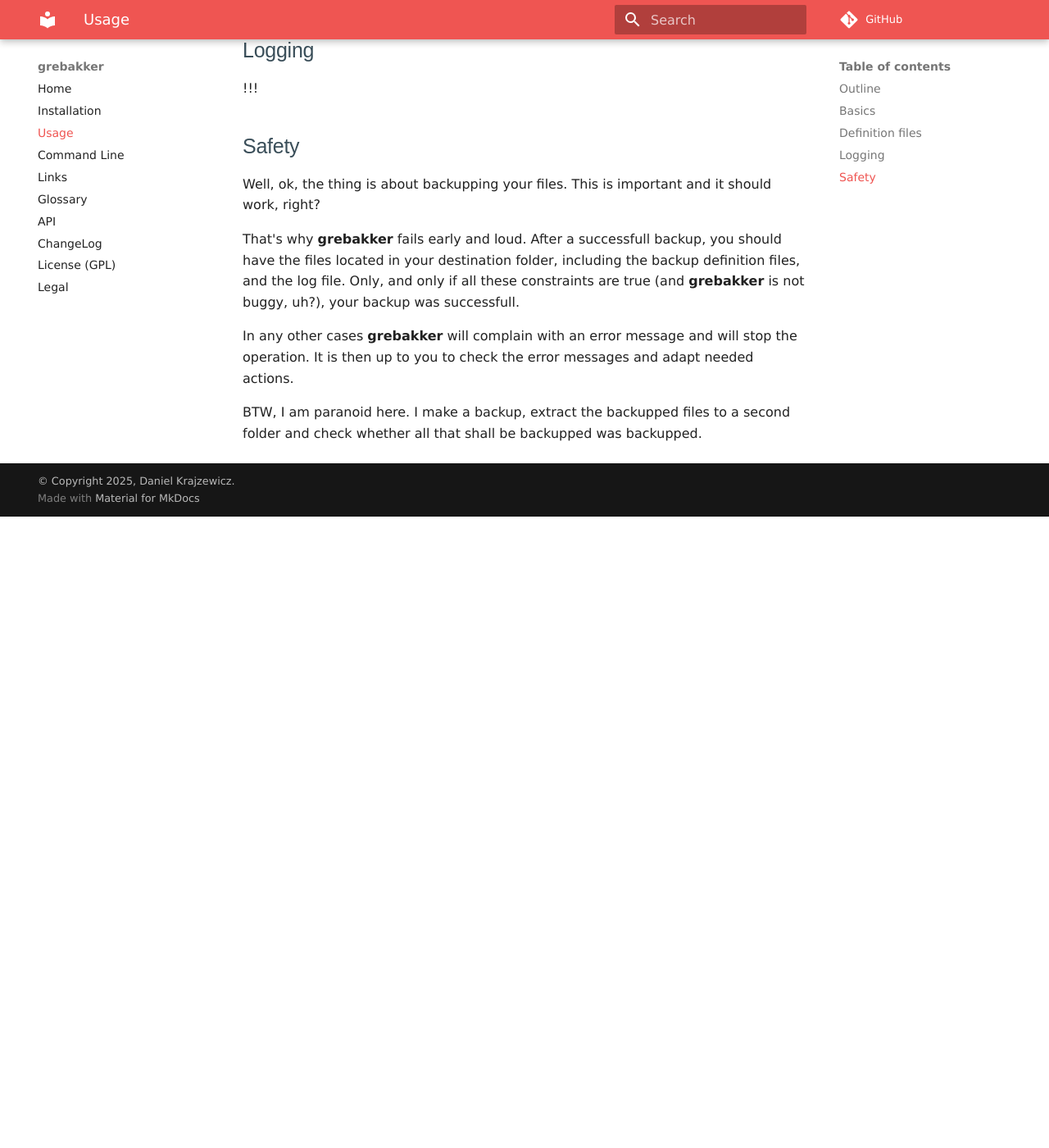
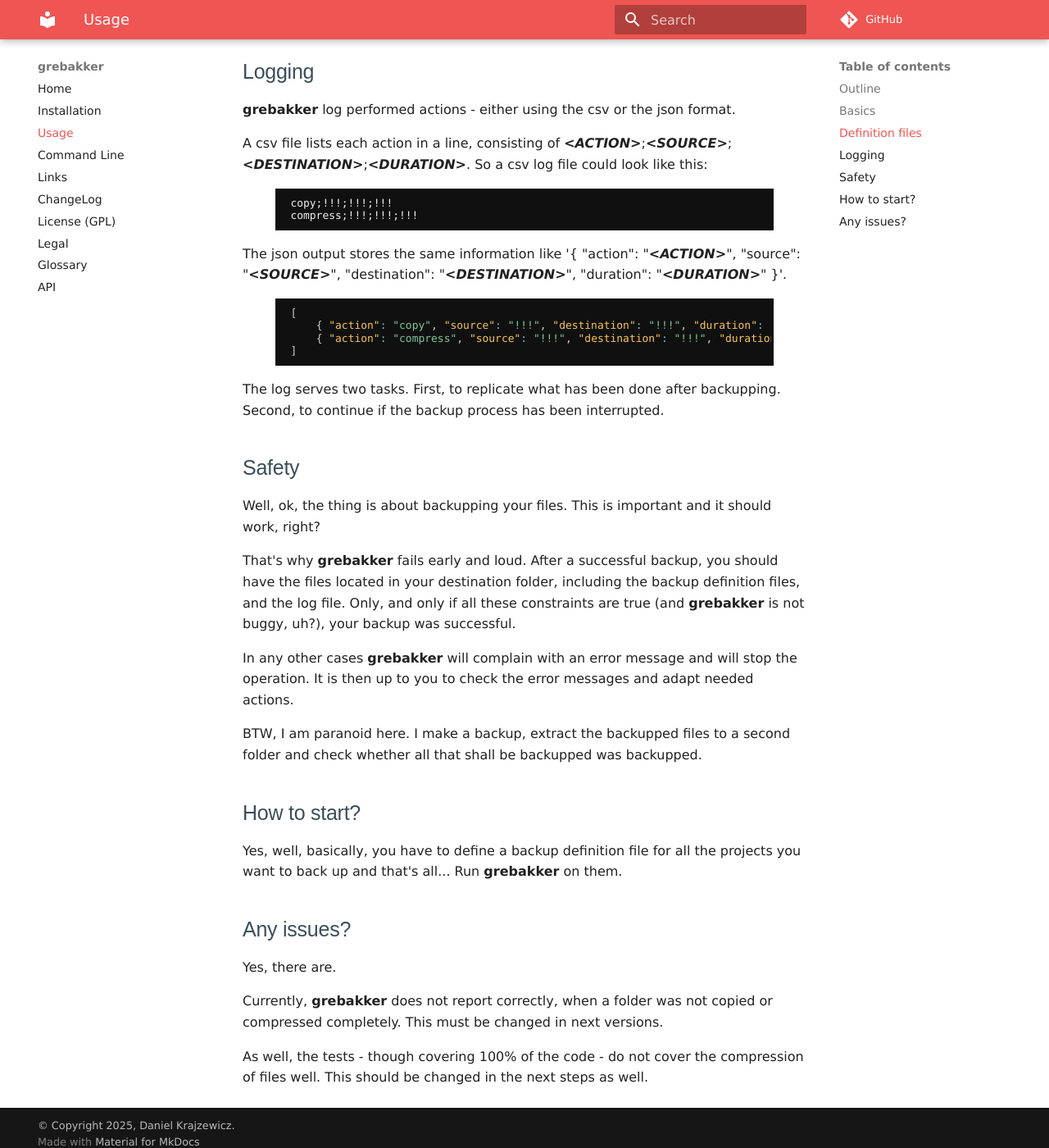
Before and after one commit to dkrajzew/grebakker, an MkDocs documentation site: the page built from docs/usage.md, in a window 1280 px wide and 1400 px high, scrolled down 1463 px. Shown: the whole window at 82% size. Built offline with MkDocs 1.6.1 and Material for MkDocs 9.7.7, drawn with Linux system fonts in a browser that asks for light colours; comment, search, counter and statistics services are not loaded; before the commit the page ends 2093 px from its top, so only the background shows below that; some of the changed text lies outside the part shown.

Commit message:
updating docs

````diff
--- a/docs/usage.md
+++ b/docs/usage.md
@@ -43,20 +43,52 @@ So, when being started, __grebakker__ reads the ```grebakker.json``` file and co
 
 ## Definition files
 
-!!!
+Take the example from above. For each project you want to backup, set up a file that describes how it shall be backupped.
 
 
 ## Logging
 
-!!!
+__grebakker__ log performed actions - either using the csv or the json format.
+
+A csv file lists each action in a line, consisting of ***&lt;ACTION&gt;***;***&lt;SOURCE&gt;***;***&lt;DESTINATION&gt;***;***&lt;DURATION&gt;***. So a csv log file could look like this:
+
+```csv
+copy;!!!;!!!;!!!
+compress;!!!;!!!;!!!
+```
+
+The json output stores the same information like '{ "action": "***&lt;ACTION&gt;***", "source": "***&lt;SOURCE&gt;***", "destination": "***&lt;DESTINATION&gt;***", "duration": "***&lt;DURATION&gt;***" }'.
+
+```js
+[
+    { "action": "copy", "source": "!!!", "destination": "!!!", "duration": "!!!" },
+    { "action": "compress", "source": "!!!", "destination": "!!!", "duration": "!!!" },
+]
+```
+
+The log serves two tasks. First, to replicate what has been done after backupping. Second, to continue if the backup process has been interrupted.
 
 
 ## Safety
 
 Well, ok, the thing is about backupping your files. This is important and it should work, right?
 
-That's why __grebakker__ fails early and loud. After a successfull backup, you should have the files located in your destination folder, including the backup definition files, and the log file. Only, and only if all these constraints are true (and __grebakker__ is not buggy, uh?), your backup was successfull.
+That's why __grebakker__ fails early and loud. After a successful backup, you should have the files located in your destination folder, including the backup definition files, and the log file. Only, and only if all these constraints are true (and __grebakker__ is not buggy, uh?), your backup was successful.
 
 In any other cases __grebakker__ will complain with an error message and will stop the operation. It is then up to you to check the error messages and adapt needed actions.
 
 BTW, I am paranoid here. I make a backup, extract the backupped files to a second folder and check whether all that shall be backupped was backupped.
+
+
+## How to start?
+
+Yes, well, basically, you have to define a backup definition file for all the projects you want to back up and that's all... Run __grebakker__ on them.
+
+
+## Any issues?
+
+Yes, there are.
+
+Currently, __grebakker__ does not report correctly, when a folder was not copied or compressed completely. This must be changed in next versions.
+
+As well, the tests - though covering 100% of the code - do not cover the compression of files well. This should be changed in the next steps as well.
--- a/mkdocs.yml
+++ b/mkdocs.yml
@@ -27,11 +27,11 @@ nav:
     - Usage: usage.md
     - Command Line: cmd.md
     - Links: links.md
-    - Glossary: glossary.md
-    - API: api_grebakker.md
     - ChangeLog: changes.md
     - License (GPL): license.md
     - Legal: legal.md
+    - Glossary: glossary.md
+    - API: api_grebakker.md
 
 exclude_docs:
 
````
Also changed, not shown: docs/cmd.md (+1 -1 lines), docs/faq.md (deleted, +0 -3 lines), docs/index.md (+5 -7 lines), docs/release.md (deleted, +0 -16 lines).
